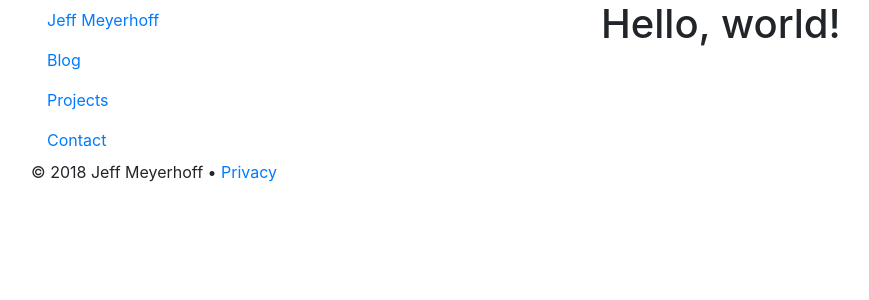
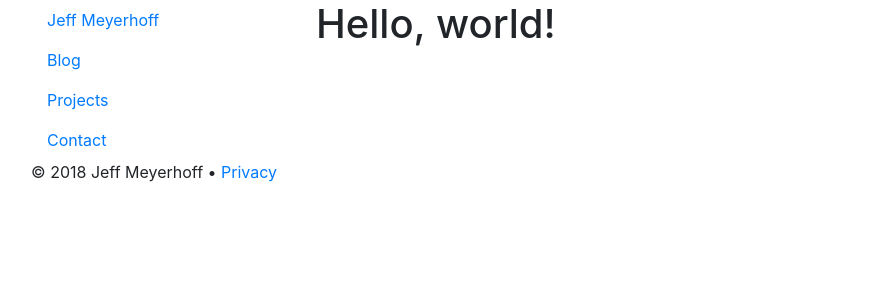
Before and after one commit to jeffington/jeffington.github.io, a Jekyll site: the page built from index.html, in a window 1280 px wide. Shown: the top 300 px of the page, without its empty margins (54-923 px from the left). Built offline with Jekyll 4.4.1, drawn with Linux system fonts in a browser that asks for light colours.

Commit message:
Updated layout

```diff
--- a/_includes/horizontal_nav.html
+++ b/_includes/horizontal_nav.html
@@ -3,16 +3,32 @@
   <a class="navbar-brand" href="#">Jeff Meyerhoff</a>
 
 	 <ul class="navbar-nav ml-auto">
-		<li class="nav-item active">
+		<li class="nav-item
+			{% if page.title contains "Home" %}
+            active
+            {% endif %}
+            ">
 		  <a class="nav-link" href="/">Home <span class="sr-only">(current)</span></a>
 		</li>
-		<li class="nav-item">
+		<li class="nav-item
+			{% if page.title contains "Blog" %}
+            active
+            {% endif %}
+            ">
 		  <a class="nav-link" href="/blog/">Blog</a>
 		</li>
-		<li class="nav-item">
+		<li class="nav-item
+			{% if page.title contains "Project" %}
+            active
+            {% endif %}
+            ">
 		  <a class="nav-link" href="/projects/">Projects</a>
 		</li>
-		<li class="nav-item">
+		<li class="nav-item
+			{% if page.title contains "Contact" %}
+            active
+            {% endif %}
+            ">
 		  <a class="nav-link" href="/contact/">Contact</a>
 		</li>
 
--- a/_layouts/default.html
+++ b/_layouts/default.html
@@ -14,12 +14,12 @@
   <body>
 
   <div class="container">
-  <div class="row d-none d-sm-block d-md-none">
+  <div class="row d-block d-md-none">
   {% include horizontal_nav.html %}
   </div>
          <div class="row">
 
-            <div class="col">
+            <div class="col-3 d-none d-md-block">
             	{% include vertical_nav.html %}
             </div>
 
--- a/blog/index.html
+++ b/blog/index.html
@@ -0,0 +1,4 @@
+---
+layout: default
+title: Blog
+---
--- a/contact/index.html
+++ b/contact/index.html
@@ -1,5 +1,6 @@
 ---
 layout: default
+title: Contact
 ---
 
 <h1>Contact</h1>
--- a/index.html
+++ b/index.html
@@ -1,4 +1,5 @@
 ---
 layout: default
+title: Home
 ---
 <h1>Hello, world!</h1>
```
